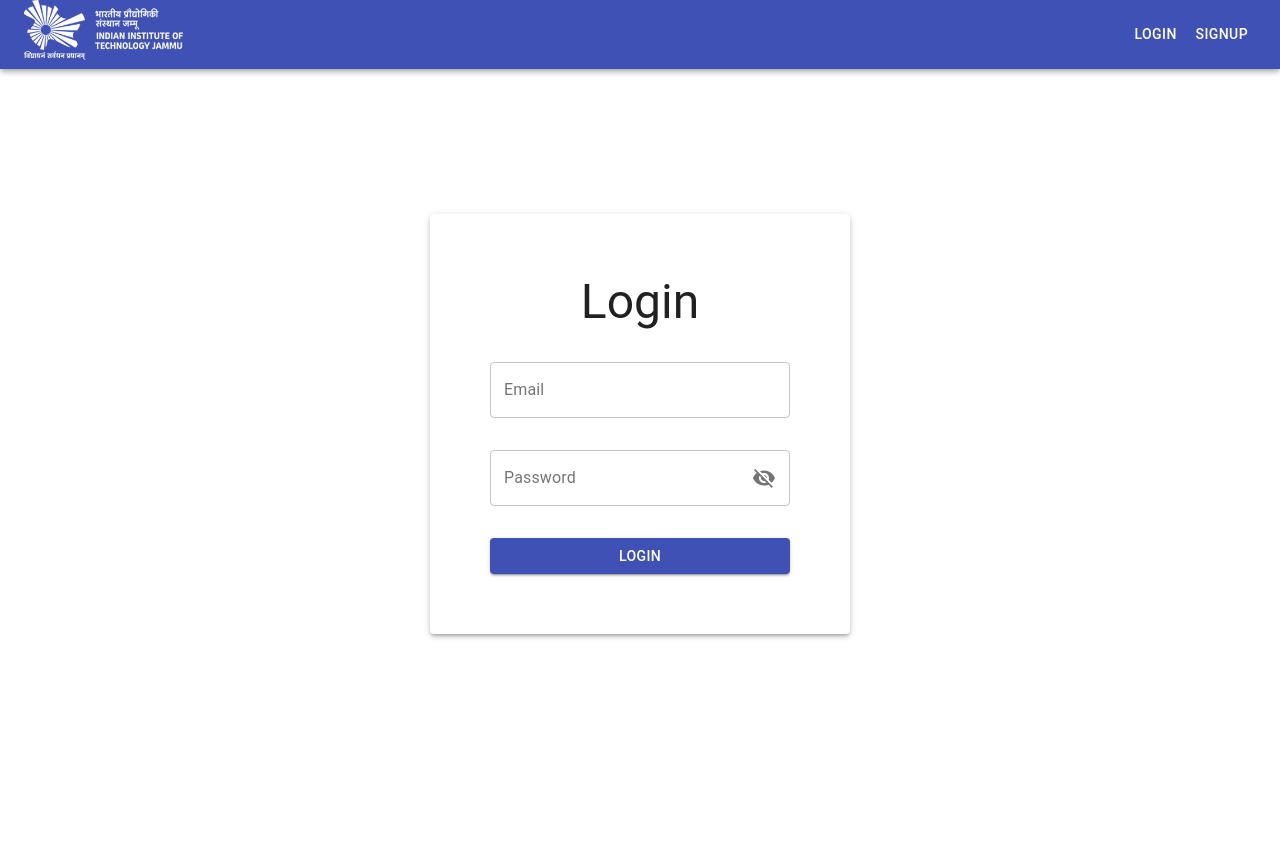
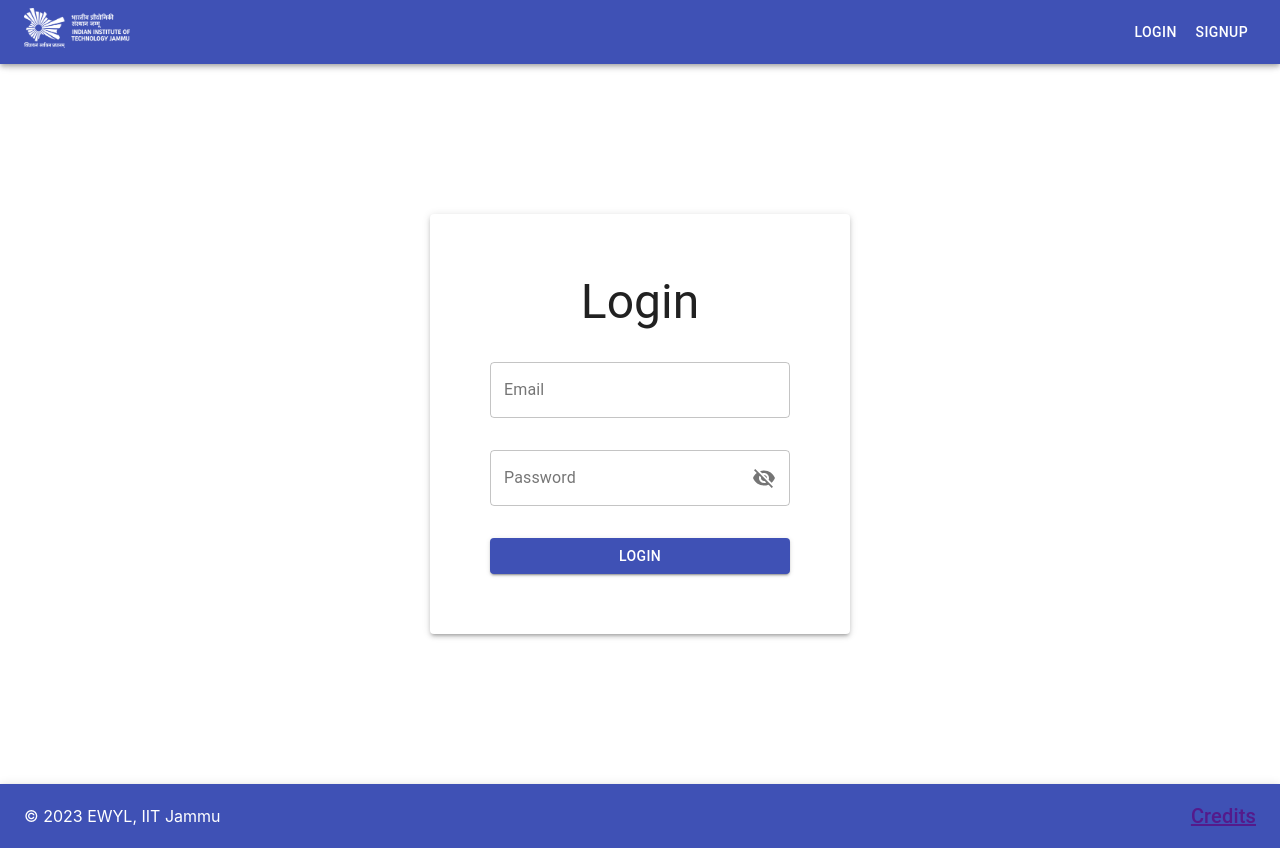
Before and after one commit to Aman-garg-IITian/EWYL-Earn-While-You-Learn-, a React (Create React App) app in the folder frontend/: page /login in a window 1280 px wide. Before the commit the page ends 800 px from the top, so only its background shows below. Built offline with nearby package versions, Linux system fonts and the light colour scheme; no server answers.

Commit message:
made changes in frontend

```diff
--- a/frontend/public/index.html
+++ b/frontend/public/index.html
@@ -24,7 +24,7 @@
       work correctly both with client-side routing and a non-root public URL.
       Learn how to configure a non-root public URL by running `npm run build`.
     -->
-    <title>React App</title>
+    <title>EWYL</title>
   </head>
   <body>
     <noscript>You need to enable JavaScript to run this app.</noscript>
--- a/frontend/src/App.js
+++ b/frontend/src/App.js
@@ -4,6 +4,7 @@ import { Grid, makeStyles } from "@material-ui/core";
 
 import Welcome, { ErrorPage } from "./component/Welcome";
 import Navbar from "./component/Navbar";
+import Footer from "./component/Footer";
 import Login from "./component/Login";
 import Logout from "./component/Logout";
 import Signup from "./component/Signup";
@@ -91,6 +92,9 @@ function App() {
               </Route>
             </Switch>
           </Grid>
+          <Grid item xs>
+            <Footer />
+          </Grid>
         </Grid>
         <MessagePopup
           open={popup.open}
--- /dev/null
+++ b/frontend/src/component/Footer.js
@@ -0,0 +1,42 @@
+import React from "react";
+import { makeStyles } from "@material-ui/core/styles";
+import AppBar from "@material-ui/core/AppBar";
+import Toolbar from "@material-ui/core/Toolbar";
+import Typography from "@material-ui/core/Typography";
+
+const useStyles = makeStyles((theme) => ({
+  footer: {
+    top: "auto",
+    bottom: 0,
+    display: "flex",
+    justifyContent: "space-between", // Align elements to the right
+  },
+  title: {
+    flexGrow: 1, // Allows the copyright text to take up available space
+    textAlign: "left", // Align the text to the left
+  },
+  link: {
+    textAlign: "right", // Align the link to the right
+  },
+}));
+
+const Footer = () => {
+  const classes = useStyles();
+
+  return (
+    <AppBar position="bottom" className={classes.footer}>
+      <Toolbar>
+        <Typography variant="p" className={classes.title}>
+          &copy; {new Date().getFullYear()} EWYL, IIT Jammu
+        </Typography>
+        <Typography variant="h6" className={classes.link}>
+          <a href="" target="_blank" rel="noopener noreferrer"color="while">
+            Credits
+          </a>
+        </Typography>
+      </Toolbar>
+    </AppBar>
+  );
+};
+
+export default Footer;
--- a/frontend/src/component/Home.js
+++ b/frontend/src/component/Home.js
@@ -276,11 +276,11 @@ const FilterPopup = (props) => {
               <Slider
                 valueLabelDisplay="auto"
                 valueLabelFormat={(value) => {
-                  return value * (100000 / 100);
+                  return value * (10000 / 100);
                 }}
                 marks={[
                   { value: 0, label: "0" },
-                  { value: 100, label: "100000" },
+                  { value: 100, label: "10000" },
                 ]}
                 value={searchOptions.salary}
                 onChange={(event, value) =>
@@ -299,7 +299,7 @@ const FilterPopup = (props) => {
             <Grid item xs={9}>
               <TextField
                 select
-                label="Duration"
+                label="Months"
                 variant="outlined"
                 fullWidth
                 value={searchOptions.duration}
@@ -310,7 +310,7 @@ const FilterPopup = (props) => {
                   })
                 }
               >
-                <MenuItem value="0">All</MenuItem>
+                <MenuItem value="0">Any</MenuItem>
                 <MenuItem value="1">1</MenuItem>
                 <MenuItem value="2">2</MenuItem>
                 <MenuItem value="3">3</MenuItem>
--- a/frontend/src/component/Login.js
+++ b/frontend/src/component/Login.js
@@ -103,6 +103,12 @@ const Login = (props) => {
     }
   };
 
+  // const handleEnterKey = (event) => {
+  //   if (event.key === "Enter") {
+  //     handleLogin();
+  //   }
+  // };
+
   return loggedin ? (
     <Redirect to="/" />
   ) : (
@@ -129,13 +135,14 @@ const Login = (props) => {
             value={loginDetails.password}
             onChange={(event) => handleInput("password", event.target.value)}
             className={classes.inputBox}
+            onEnterPress={handleLogin}
           />
         </Grid>
         <Grid item>
           <Button
             variant="contained"
             color="primary"
-            onClick={() => handleLogin()}
+            onClick={handleLogin}
             className={classes.submitButton}
           >
             Login
--- a/frontend/src/component/Navbar.js
+++ b/frontend/src/component/Navbar.js
@@ -1,10 +1,12 @@
 import {
+  Avatar,
   AppBar,
   Toolbar,
   Typography,
   Button,
   makeStyles,
 } from "@material-ui/core";
+import { useState, useEffect } from "react";
 import { useHistory } from "react-router-dom";
 
 import isAuth, { userType } from "../lib/isAuth";
@@ -17,25 +19,55 @@ const useStyles = makeStyles((theme) => ({
   menuButton: {
     marginRight: theme.spacing(2),
   },
+  appBar: {
+    height: "50px", // Change this to the desired height
+  },
   title: {
     flexGrow: 1,
+  },
+  img: {
+    marginRight: theme.spacing(1),
+  },
+  userInfo: {
+    display: "flex",
+    alignItems: "center",
+  },
+  userName: {
+    marginRight: theme.spacing(2),
   },
 }));
 
 const Navbar = (props) => {
   const classes = useStyles();
   let history = useHistory();
+  const [user, setUser] = useState(null);
+
+  useEffect(() => {
+    const fetchUser = async () => {
+      const response = await fetch("/api/user");
+      const data = await response.json();
+      setUser(data);
+    };
+
+    fetchUser();
+  }, []);
 
   const handleClick = (location) => {
     console.log(location);
     history.push(location);
+    window.location.reload();
   };
 
   return (
     <AppBar position="fixed">
       <Toolbar>
         <Typography variant="h6" className={classes.title}>
-          <img src="/logo.png" alt="logo" style={{maxHeight: '60px',}} />
+          <img
+            src="/logo.png"
+            alt="logo"
+            className={classes.img}
+            style={{ maxHeight: "40px" }}
+          />
         </Typography>
         {isAuth() ? (
           userType() === "recruiter" ? (
@@ -52,9 +84,17 @@ const Navbar = (props) => {
               <Button color="inherit" onClick={() => handleClick("/employees")}>
                 Employees
               </Button>
-              <Button color="inherit" onClick={() => handleClick("/profile")}>
+              {/* <Button color="inherit" onClick={() => handleClick("/profile")}>
                 Profile
-              </Button>
+              </Button> */}
+              {user && (
+                <div className={classes.userInfo}>
+                  <Typography variant="subtitle1" className={classes.userName}>
+                    {user.name}
+                  </Typography>
+                  <Avatar alt={user.name} src={user.photo} />
+                </div>
+              )}
               <Button color="inherit" onClick={() => handleClick("/logout")}>
                 Logout
               </Button>
--- a/frontend/src/component/Signup.js
+++ b/frontend/src/component/Signup.js
@@ -1,4 +1,4 @@
-import { useState, useContext } from "react";
+import { useState, useContext, useEffect } from "react";
 import {
   Grid,
   TextField,
@@ -10,7 +10,7 @@ import {
   Input,
 } from "@material-ui/core";
 import axios from "axios";
-import { Redirect } from "react-router-dom";
+import { Redirect,Link } from "react-router-dom";
 import ChipInput from "material-ui-chip-input";
 import DescriptionIcon from "@material-ui/icons/Description";
 import FaceIcon from "@material-ui/icons/Face";
@@ -119,6 +119,7 @@ const Login = (props) => {
   const setPopup = useContext(SetPopupContext);
 
   const [loggedin, setLoggedin] = useState(isAuth());
+  const [emailVerified, setEmailVerified] = useState(false);
 
   const [signupDetails, setSignupDetails] = useState({
     type: "applicant",
@@ -319,9 +320,40 @@ const Login = (props) => {
       });
     }
   };
+  useEffect(() => {
+    const fetchEmailVerificationStatus = async () => {
+      try {
+        const response = await axios.get(apiList.checkEmailVerification);
+        setEmailVerified(response.data.verified);
+      } catch (error) {
+        // Handle any error that occurs during the verification check
+        console.error("Error checking email verification:", error);
+      }
+    };
+
+    fetchEmailVerificationStatus();
+  }, []);
 
   return loggedin ? (
-    <Redirect to="/" />
+    emailVerified ? (
+      <Redirect to="/Login" />
+    ) : (
+      <div>
+        <p>
+          Your email is not verified. Please check your email for a verification
+          link.
+        </p>
+        <Link to="/login">
+          <Button
+            variant="contained"
+            color="primary"
+            style={{ display: "block", margin: "0 auto" }}
+          >
+            Go to Login
+          </Button>
+        </Link>
+      </div>
+    )
   ) : (
     <Paper elevation={3} className={classes.body}>
       <Grid container direction="column" spacing={4} alignItems="center">
--- a/frontend/src/lib/PasswordInput.js
+++ b/frontend/src/lib/PasswordInput.js
@@ -19,6 +19,12 @@ const PasswordInput = (props) => {
 
   const handleMouseDownPassword = (event) => {
     event.preventDefault();
+  };
+
+  const handleKeyDown = (event) => {
+    if (event.key === "Enter" && props.onEnterPress) {
+      props.onEnterPress(); // Call the provided function on Enter key press
+    }
   };
 
   return (
@@ -43,6 +49,7 @@ const PasswordInput = (props) => {
           }
           value={props.value}
           onChange={(event) => props.onChange(event)}
+          onKeyDown={handleKeyDown} // Handle Enter key press
           labelWidth={props.labelWidth ? props.labelWidth : 70}
           className={props.className}
           onBlur={props.onBlur ? props.onBlur : null}
```
Also changed, not shown: 2 other files (tests, documents, lock files or other folders).
